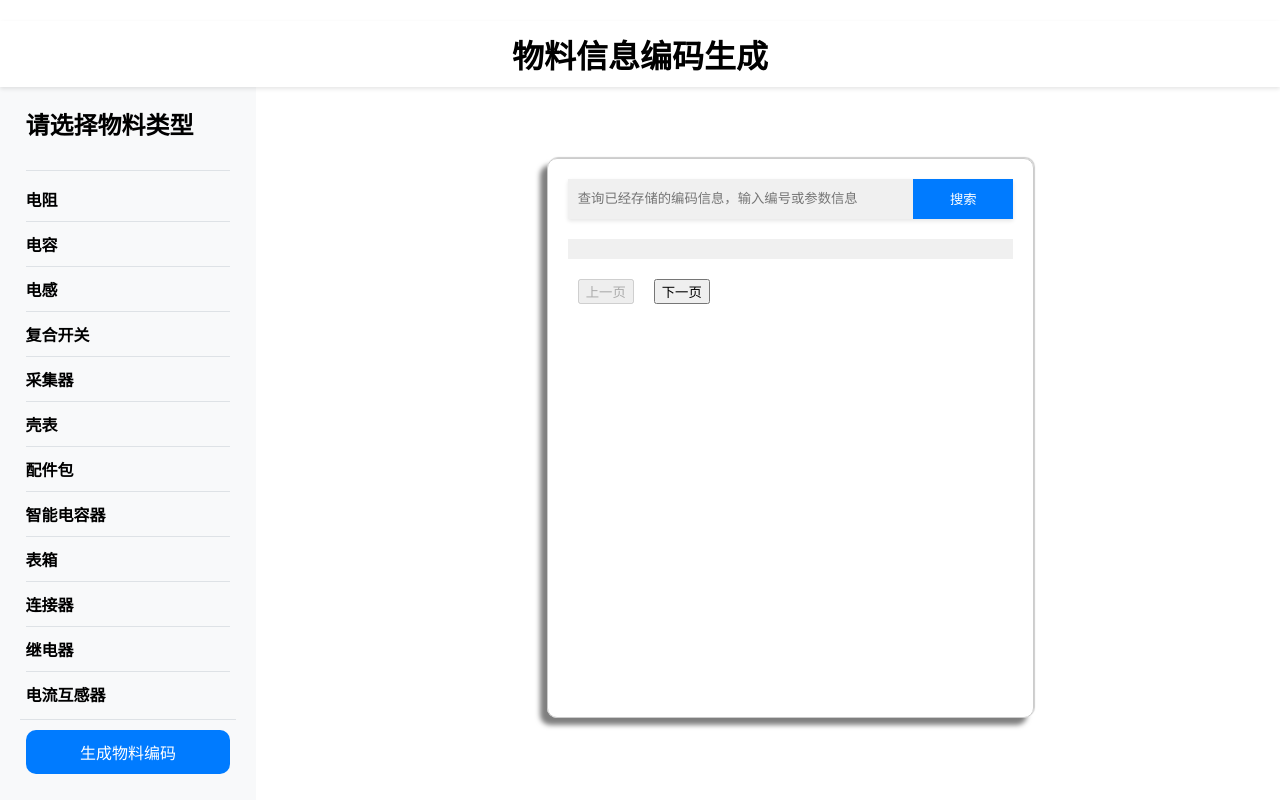
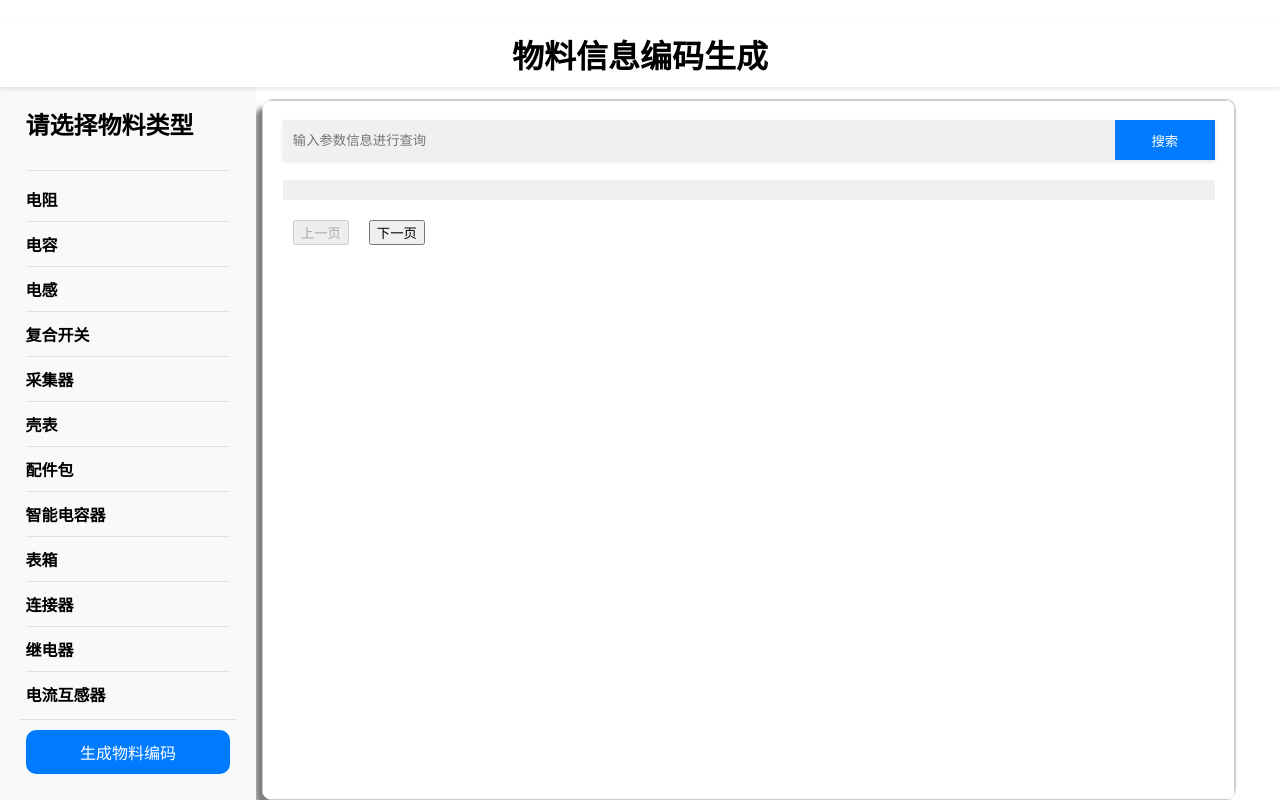
Before and after one commit to LiuZhouJay/-, a WordPress theme: template index.php in a window 1280 px wide. Run offline with PHP 8.4 and a stand-in for WordPress, Linux system fonts and the light colour scheme; the site name, menu and one post (Sample post) are stand-ins, and other content is empty.

Commit message:
将搜索部分与输入部分分开，每次单独出现，不再同时出现

```diff
--- a/index.php
+++ b/index.php
@@ -45,10 +45,12 @@
             /* align-items: center; */
             justify-content: center;
             width: calc(100% - 24%); /* 改为相对单位 */
-            margin-left: 22%; /* 改为相对单位 */
+            margin-left: 17%; /* 改为相对单位 */
             margin-top: 100px; /* 标题的高度 */
-            height: calc(100% - 60px); /* 确保主内容区域高度 */
+            height: calc(100% - 100px); /* 确保主内容区域高度 */
             flex-direction: row; /* 改为水平布局 */
+            box-shadow: -7px 7px 5px 0 rgba(0, 0, 0, 0.5),1px -1px 1px 0 rgba(0, 0, 0, 0.2);
+            border-radius: 10px 10px 10px 10px;
             overflow: hidden; /* 防止主内容区域滚动 */
         }
 
@@ -60,15 +62,13 @@
             justify-content: flex-start;
             padding: 2%; /* 改为相对单位 */
             box-sizing: border-box;
-            width: 50%; /* 改为50%宽度 */
+            width: 100%; /* 改为50%宽度 */
             position: relative;
             border: 1px solid #ccc;
-            border-radius: 10px 10px 10px 10px;
-            box-shadow: -7px 7px 5px 0 rgba(0, 0, 0, 0.5),1px -1px 1px 0 rgba(0, 0, 0, 0.2);
-            height: 80%; /* 设置默认高度为现在的一半 */
+            height: 100%; /* 设置默认高度为现在的一半 */
             overflow-y: auto; /* 添加垂直滚动条 */
-            margin-left: 2%; /* 添加左侧间距 */
-            margin-top: 6%; /* 增加顶部间距 */
+            margin-left: 0%; /* 添加左侧间距 */
+            margin-top: 0%; /* 增加顶部间距 */
             /* gap: 10px; 设置间距 */
         }
         .search-container {
@@ -78,15 +78,13 @@
             justify-content: flex-start;
             padding: 2%; /* 改为相对单位 */
             box-sizing: border-box;
-            width: 50%; /* 改为50%宽度 */
+            width: 100%; /* 改为50%宽度 */
             position: relative;
             border: 1px solid #ccc;
-            border-radius: 10px 10px 10px 10px;
-            box-shadow: -7px 7px 5px 0 rgba(0, 0, 0, 0.5),1px -1px 1px 0 rgba(0, 0, 0, 0.2);
-            height: 80%; /* 保持现有高度 */
+            height: 100%; /* 保持现有高度 */
             overflow-y: auto; /* 添加垂直滚动条 */
-            margin-left: 2%; /* 添加左侧间距 */
-            margin-top: 6%; /* 增加顶部间距 */
+            margin-left: 0%; /* 添加左侧间距 */
+            margin-top: 0%; /* 增加顶部间距 */
         }
 
         .search-header {
@@ -319,7 +317,7 @@
 
         <div class="search-container">
             <div class="search-header">
-                <input type="text" id="searchInput" placeholder="查询已经存储的编码信息，输入编号或参数信息">
+                <input type="text" id="searchInput" placeholder="输入参数信息进行查询">
                 <button id="searchButton" class="searchButton">搜索</button>
             </div>
             <div id="searchResults" class="searchResults"></div>
@@ -368,6 +366,8 @@
                 if (components[type].length === 0) {
                     // 处理没有二级列表的情况
                     const inputContainer = document.querySelector('.input-container');
+                    const searchContainer = document.querySelector('.search-container');
+                    searchContainer.style.display = 'none';
                     inputContainer.style.display = 'flex';
                     while (inputContainer.firstChild) {
                         inputContainer.removeChild(inputContainer.firstChild);
@@ -440,6 +440,8 @@
                 item.textContent = subType;
                 item.addEventListener('click', function() {
                     const inputContainer = document.querySelector('.input-container');
+                    const searchContainer = document.querySelector('.search-container');
+                    searchContainer.style.display = 'none';
                     inputContainer.style.display = 'flex';
                     const inputValue = this.textContent;
                     while (inputContainer.firstChild) {
```
